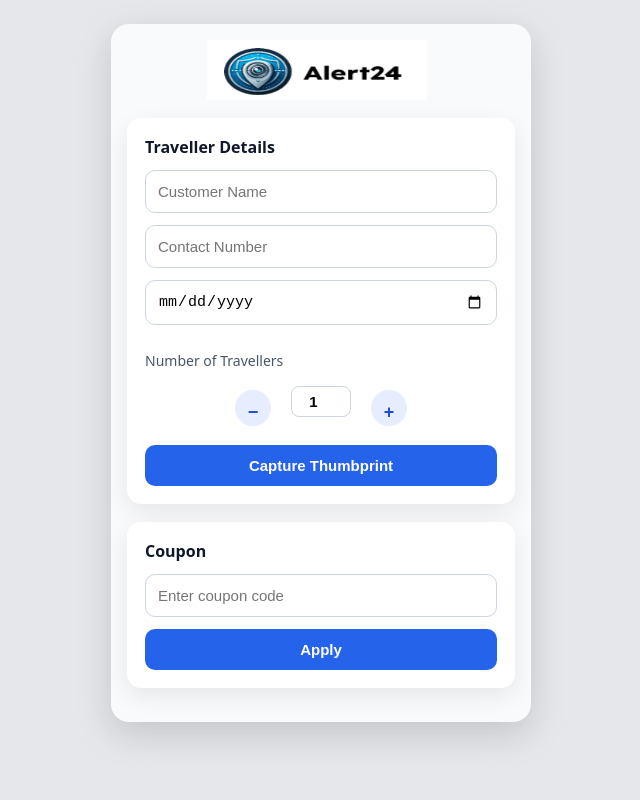
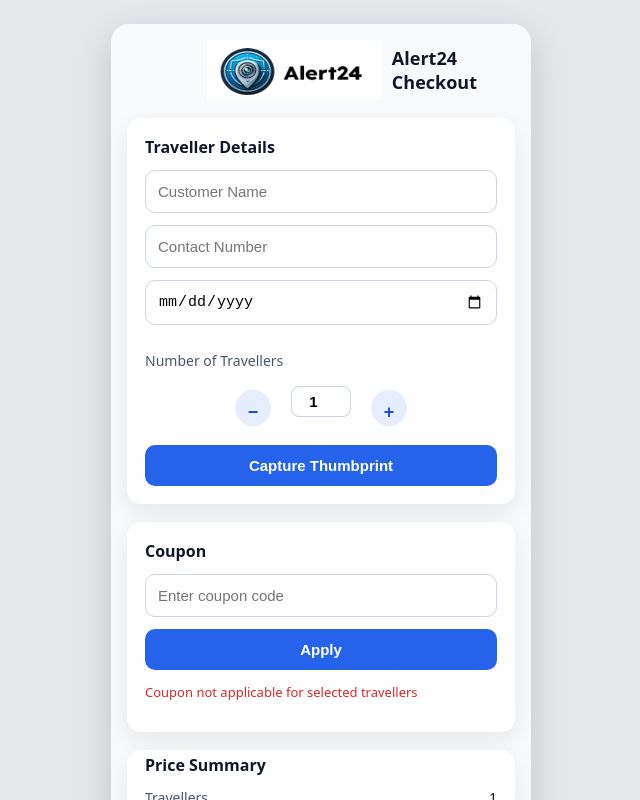
Before and after one commit to KHReddy7416/alert24-checkout, a React (Vite) app: page / in a window 1280 px wide. Both pictures are taken after a click on the button "Apply". Shown: the top 800 px of the page, without its empty margins (319-959 px from the left). Built offline with nearby package versions, Linux system fonts and the light colour scheme.

Commit message:
Fix coupon validation logic and improve checkout UX

```diff
--- a/src/App.jsx
+++ b/src/App.jsx
@@ -13,9 +13,11 @@ function App(){
   const [showSummary,setShowSummary]=useState(false)
 
   useEffect(()=>{
-    let result=calculatePrice(travellers,coupon)
-    setPriceData(result)
-  },[travellers,coupon])
+    if(showSummary){
+      let result=calculatePrice(travellers,coupon)
+      setPriceData(result)
+    }
+  },[travellers,coupon,showSummary])
 
   function applyCoupon(code){
     setCoupon(code)
@@ -26,11 +28,11 @@ function App(){
     <div className="container">
       <div className="header">
         <img src={logo} alt="logo" />
-        {/* <h2>Alert24 Checkout</h2> */}
+        <h2>Alert24 Checkout</h2>
       </div>
 
       <TravellerForm onChange={setTravellers} />
-      <Coupon onApply={applyCoupon} />
+      <Coupon onApply={applyCoupon} travellers={travellers} />
 
       {showSummary && <PriceSummary data={priceData} />}
     </div>
--- a/src/components/Coupon.jsx
+++ b/src/components/Coupon.jsx
@@ -1,16 +1,19 @@
 import { useState } from "react"
 
-function Coupon({onApply}){
+function Coupon({onApply,travellers}){
   const [code,setCode]=useState("")
   const [status,setStatus]=useState("")
 
   function applyCoupon(){
-    if(code==="NEW10" || code==="NEW20"){
+    if(code==="NEW10" && travellers>=2){
       setStatus("success")
       onApply(code)
-    }else if(code.length>0){
-      setStatus("expired")
-      onApply("")
+    }else if(code==="NEW20" && travellers>=4){
+      setStatus("success")
+      onApply(code)
+    }else{
+      setStatus("error")
+      onApply("")   // ❗ IMPORTANT: clear coupon
     }
   }
 
@@ -28,11 +31,13 @@ function Coupon({onApply}){
       <button onClick={applyCoupon}>Apply</button>
 
       {status==="success" && (
-        <p className="success-text">🎉 Hurray! Coupon applied successfully</p>
+        <p className="success-text">🎉 Hurray! Coupon applied</p>
       )}
 
-      {status==="expired" && (
-        <p className="error-text">Coupon expired or invalid</p>
+      {status==="error" && (
+        <p className="error-text">
+          Coupon not applicable for selected travellers
+        </p>
       )}
     </div>
   )
--- a/src/components/TravellerForm.jsx
+++ b/src/components/TravellerForm.jsx
@@ -6,6 +6,30 @@ function TravellerForm({onChange}){
   const [date,setDate]=useState("")
   const [travellers,setTravellers]=useState(1)
   const [thumb,setThumb]=useState(false)
+  const [errors,setErrors]=useState({})
+
+  function validateName(value){
+    if(!/^[a-zA-Z\s]*$/.test(value)){
+      setErrors(prev=>({...prev,name:"Name should contain only letters"}))
+    }else{
+      setErrors(prev=>({...prev,name:""}))
+    }
+    setName(value)
+  }
+
+  function validatePhone(value){
+    if(!/^\d*$/.test(value)){
+      return
+    }
+
+    setPhone(value)
+
+    if(value.length!==10){
+      setErrors(prev=>({...prev,phone:"Phone number must be 10 digits"}))
+    }else{
+      setErrors(prev=>({...prev,phone:""}))
+    }
+  }
 
   function addTraveller(){
     let count=travellers+1
@@ -40,16 +64,18 @@ function TravellerForm({onChange}){
         type="text"
         placeholder="Customer Name"
         value={name}
-        onChange={(e)=>setName(e.target.value)}
+        onChange={(e)=>validateName(e.target.value)}
       />
+      {errors.name && <p className="error-text">{errors.name}</p>}
 
       <input
         type="tel"
         placeholder="Contact Number"
+        value={phone}
         maxLength="10"
-        value={phone}
-        onChange={(e)=>setPhone(e.target.value)}
+        onChange={(e)=>validatePhone(e.target.value)}
       />
+      {errors.phone && <p className="error-text">{errors.phone}</p>}
 
       <input
         type="date"
--- a/src/utils/pricing.js
+++ b/src/utils/pricing.js
@@ -6,9 +6,7 @@ export function calculatePrice(travellerCount,coupon){
 
   if(coupon==="NEW10" && travellerCount>=2){
     discount=100
-  }
-
-  if(coupon==="NEW20" && travellerCount>=4){
+  }else if(coupon==="NEW20" && travellerCount>=4){
     discount=200
   }
 
@@ -17,9 +15,9 @@ export function calculatePrice(travellerCount,coupon){
   return{
     travellers:travellerCount,
     ticketTotal:ticketPrice,
-    gst:gst,
-    lifeJacket:lifeJacket,
-    discount:discount,
+    gst,
+    lifeJacket,
+    discount,
     finalAmount:total
   }
 }
```
